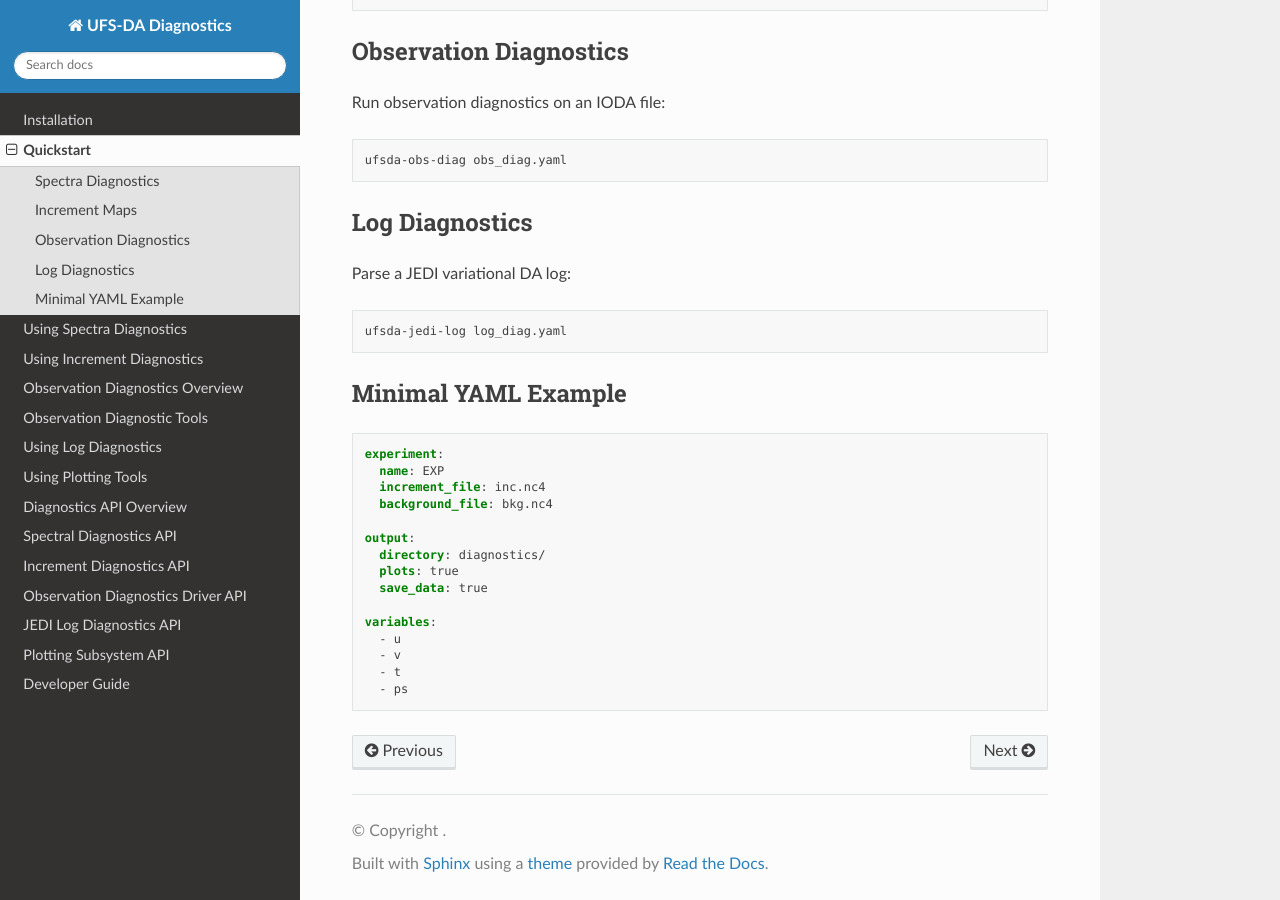
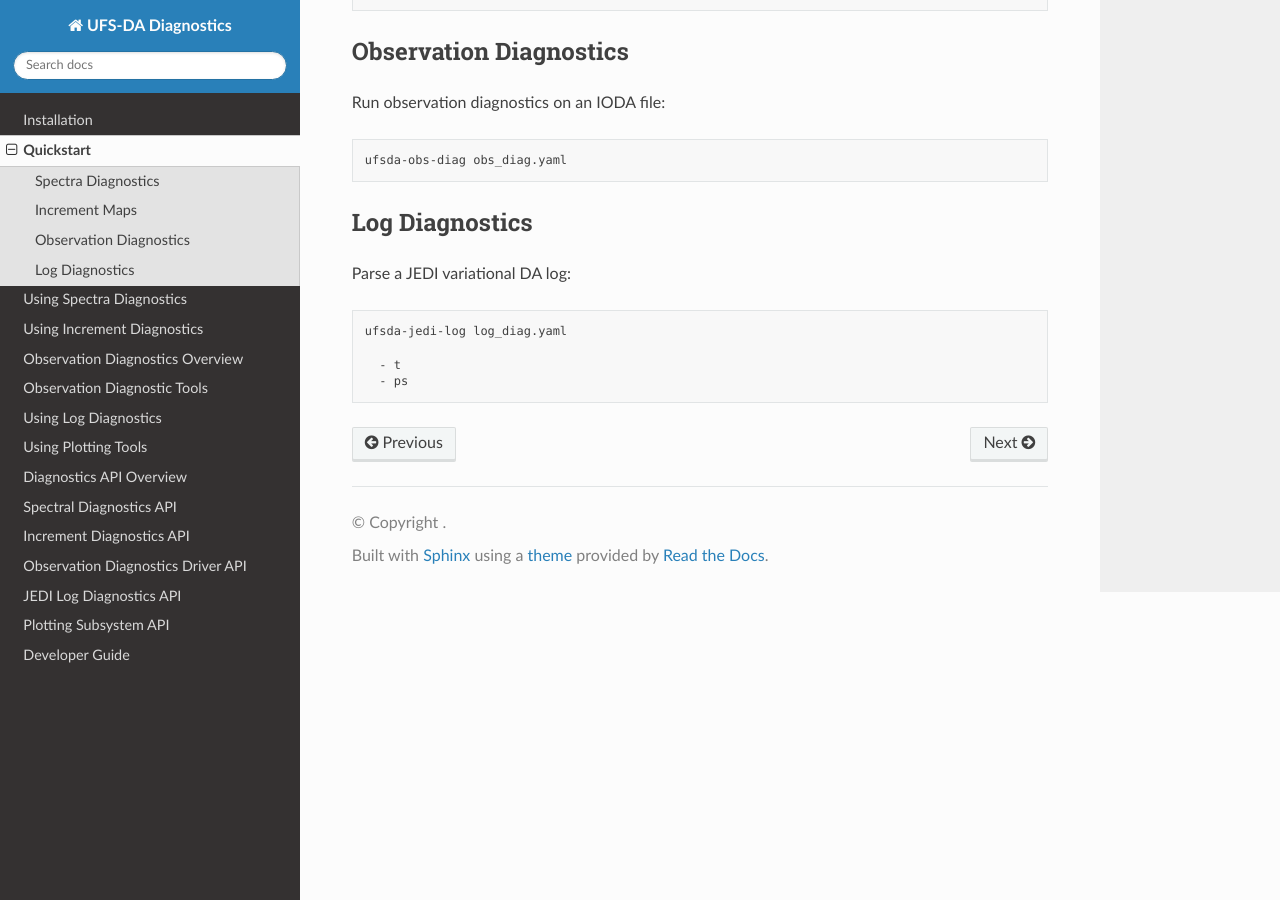
Before and after one commit to jkbk2004/ufs_da_diagnostics, a Sphinx documentation site: the page built from docs/quickstart.rst, in a window 1280 px wide and 900 px high, scrolled down 653 px. Built offline with Sphinx 7.4.7 and the Read the Docs theme 3.1.0, drawn with Linux system fonts in a browser that asks for light colours.

Commit message:
Update quickstart.rst

```diff
--- a/docs/quickstart.rst
+++ b/docs/quickstart.rst
@@ -49,24 +49,5 @@ Parse a JEDI variational DA log:
 
     ufsda-jedi-log log_diag.yaml
 
-
-Minimal YAML Example
---------------------
-
-.. code-block:: yaml
-
-    experiment:
-      name: EXP
-      increment_file: inc.nc4
-      background_file: bkg.nc4
-
-    output:
-      directory: diagnostics/
-      plots: true
-      save_data: true
-
-    variables:
-      - u
-      - v
       - t
       - ps
```
